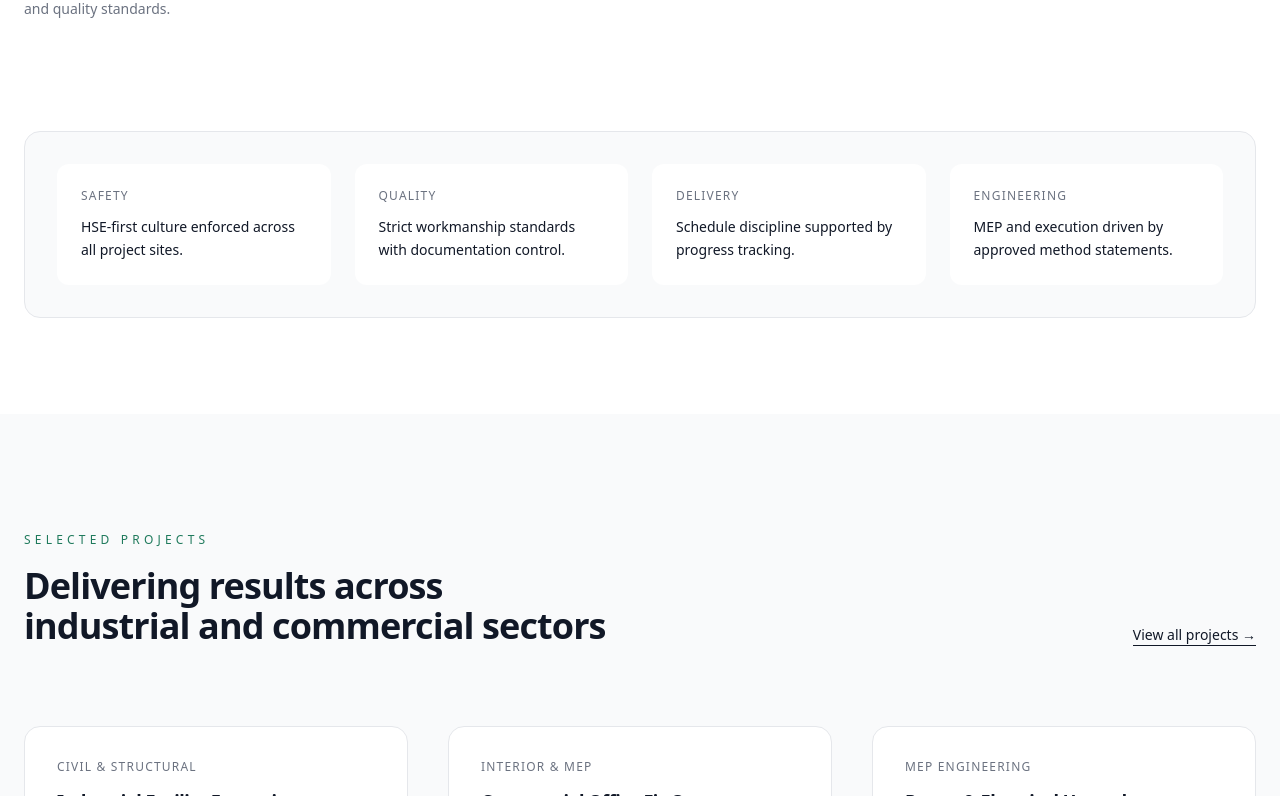
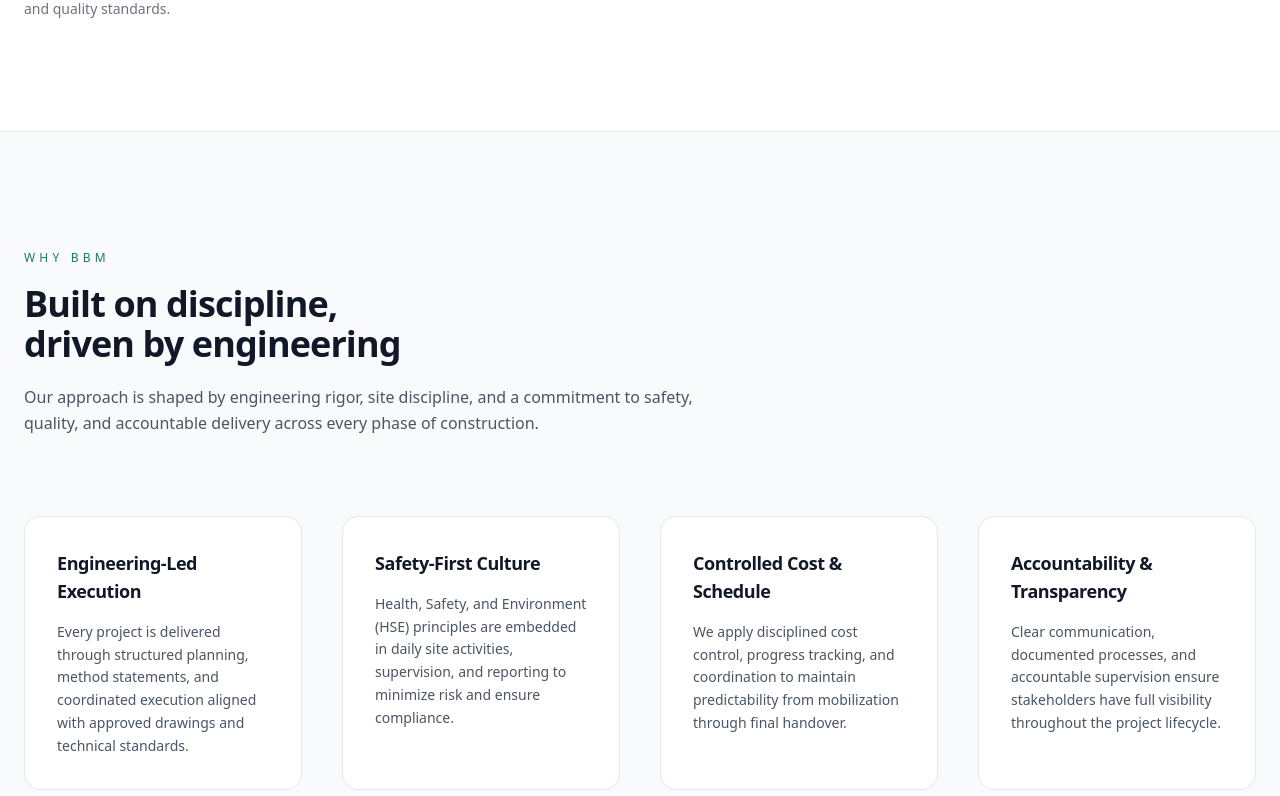
Before and after one commit to herlan-syihabudin/Bhaskara, a Next.js app: page / in a window 1280 px wide. Shown: the part 1844-2640 px from the top of the page. Built offline with nearby package versions, Linux system fonts and the light colour scheme.

Commit message:
Update page.tsx

```diff
--- a/app/page.tsx
+++ b/app/page.tsx
@@ -2,6 +2,7 @@ import WhatWeDo from "@/components/home/WhatWeDo";
 import TrustBar from "@/components/home/TrustBar";
 import FeaturedProjects from "@/components/home/FeaturedProjects";
 import CallToAction from "@/components/home/CallToAction";
+import WhyBBM from "@/components/home/WhyBBM";
 
 export default function HomePage() {
   return (
@@ -106,6 +107,8 @@ export default function HomePage() {
       {/* WHAT WE DO */}
       <WhatWeDo />
 
+      <WhyBBM />
+
       {/* TRUST BAR */}
       <TrustBar />
 
```
